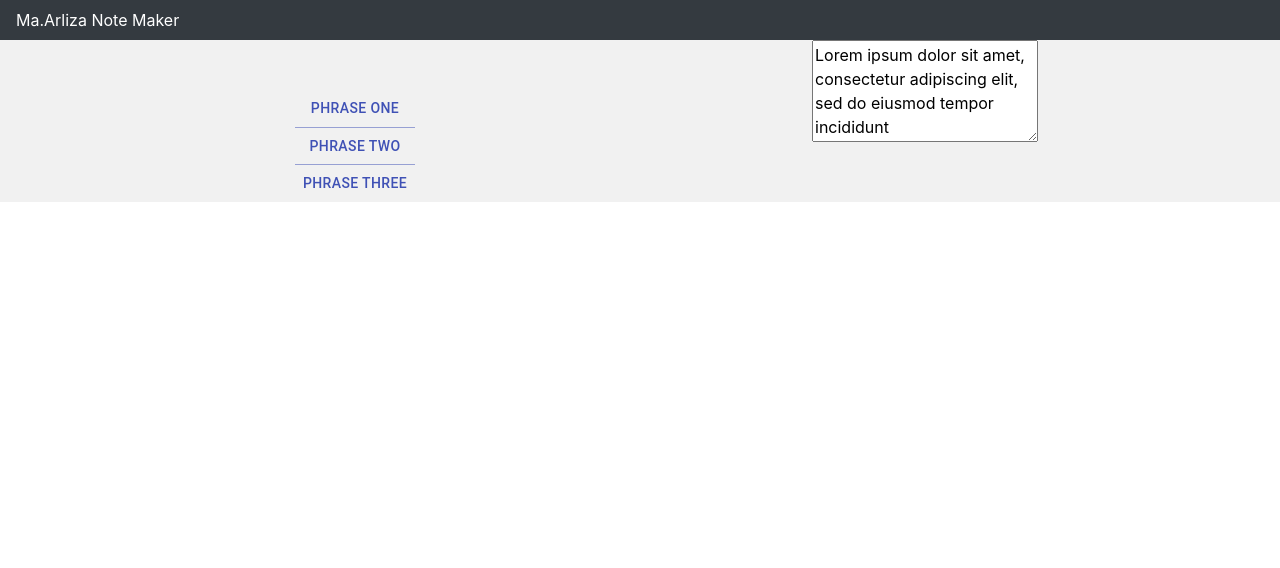
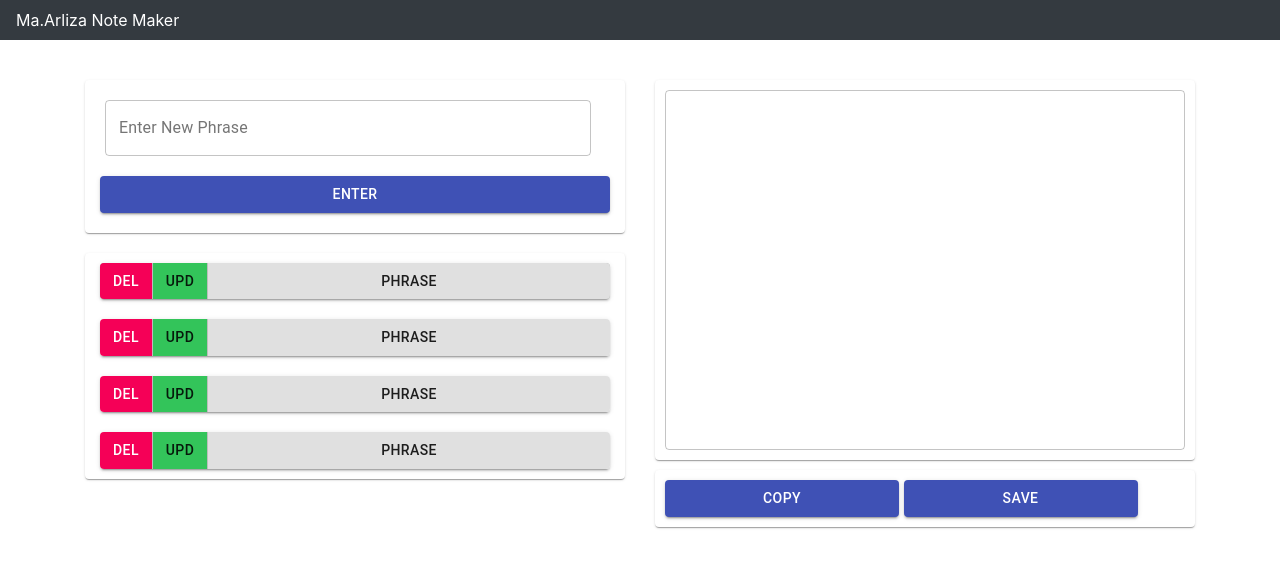
Before and after one commit to franco-dev0621/nw-note-maker-app, a React app: page / in a window 1280 px wide. Shown: the top 568 px of the page. Built offline with nearby package versions, Linux system fonts and the light colour scheme.

Commit message:
app outline

```diff
--- a/src/App.js
+++ b/src/App.js
@@ -1,13 +1,13 @@
 import React from 'react';
 import './App.css';
 import NavBar from './components/Navbar';
-import Buttons from './components/Buttons';
+import Main from './components/Main';
 
 function App() {
   return (
-    <div className="App" style={{backgroundColor: '#f1f1f1'}}>
+    <div>
       <NavBar />
-      <Buttons />
+      <Main />
     </div>
   );
 }
--- a/src/components/Buttons.js
+++ /dev/null
@@ -1,36 +0,0 @@
-import React, { Component } from 'react'
-import { Button, ButtonGroup, TextareaAutosize} from '@material-ui/core/';
-import { Container, Row, Col } from 'reactstrap';
-
-export default class Buttons extends Component {
-    render() {
-        return (
-            <Container>
-                <Row>
-                    <Col>
-                        <ButtonGroup
-                            orientation="vertical"
-                            color="primary"
-                            aria-label="vertical contained primary button group"
-                            variant="text"
-                            style={{marginTop: '50px'}}
-                            >
-                            <Button>Phrase One</Button>
-                            <Button>Phrase Two</Button>
-                            <Button>Phrase Three</Button>
-                        </ButtonGroup>
-                    </Col>
-                    <Col>
-                    <TextareaAutosize
-                    rowsMax={4}
-                    aria-label="maximum height"
-                    placeholder="Maximum 4 rows"
-                    defaultValue="Lorem ipsum dolor sit amet, consectetur adipiscing elit, sed do eiusmod tempor incididunt
-                        ut labore et dolore magna aliqua."
-                  />
-                    </Col>
-                </Row>
-            </Container>
-        )
-    }
-}
--- /dev/null
+++ b/src/components/Main.js
@@ -0,0 +1,123 @@
+import React, {useState} from 'react'
+import { Container, Row, Col } from 'reactstrap'
+import { Paper, TextField, Button, ButtonGroup } from "@material-ui/core"
+
+const Main = () => {
+
+    return (
+        <Container
+            style={{marginTop: '40px'}}>
+            <Row>
+                <Col>
+                    <Paper
+                        style={{marginBottom: "20px"}}>
+                        <TextField
+                            id="outlined-helperText"
+                            label="Enter New Phrase"
+                            variant="outlined"
+                            style={{
+                                width: '90%',
+                                marginTop: '20px',
+                                marginBottom: '20px',
+                                marginLeft: '20px',
+                            }}
+                        />
+                        <Container>
+                            <Button
+                                variant="contained"
+                                color="primary"
+                                style={{
+                                    width: '100%',
+                                    marginBottom: "20px"
+                                }}
+                            >
+                                Enter
+                            </Button>
+                        </Container>
+                    </Paper>
+                    <Paper>
+                        <Container>
+                            <ButtonGroup
+                                variant="contained"
+                                style={{
+                                    width: '100%',
+                                    marginTop: '10px',
+                                    marginBottom: '10px',
+                                    backgroundColor: '#afb3b0'
+                                }}>
+                                    <Button color="secondary">DEL</Button>
+                                    <Button color="warning" style={{backgroundColor: '#33c45a'}}>UPD</Button>
+                                    <Button style={{width: '100%'}}>PHRASE</Button>
+                            </ButtonGroup>
+                            <ButtonGroup
+                            variant="contained"
+                            style={{
+                                width: '100%',
+                                marginTop: '10px',
+                                marginBottom: '10px'
+                            }}>
+                                <Button color="secondary">DEL</Button>
+                                <Button color="warning" style={{backgroundColor: '#33c45a'}}>UPD</Button>
+                                <Button style={{width: '100%'}}>PHRASE</Button>
+                            </ButtonGroup>
+                            <ButtonGroup
+                            variant="contained"
+                            style={{
+                                width: '100%',
+                                marginTop: '10px',
+                                marginBottom: '10px'
+                            }}>
+                                <Button color="secondary">DEL</Button>
+                                <Button color="warning" style={{backgroundColor: '#33c45a'}}>UPD</Button>
+                                <Button style={{width: '100%'}}>PHRASE</Button>
+                            </ButtonGroup>
+                            <ButtonGroup
+                            variant="contained"
+                            style={{
+                                width: '100%',
+                                marginTop: '10px',
+                                marginBottom: '10px'
+                            }}>
+                                <Button color="secondary">DEL</Button>
+                                <Button color="warning" style={{backgroundColor: '#33c45a'}}>UPD</Button>
+                                <Button style={{width: '100%'}}>PHRASE</Button>
+                            </ButtonGroup>
+                        </Container>
+                    </Paper>
+                </Col>
+                <Col>
+                    <Paper>
+                    <TextField
+                        id="outlined-multiline-static"
+                        multiline
+                        rows={17}
+                        variant="outlined"
+                        style={{
+                            padding: '10px',
+                            width: '100%'
+                        }}
+                    />
+                    </Paper>
+                    <Paper style={{
+                        padding: '10px',
+                        marginTop: '10px'
+                    }}>
+                    <Button
+                        variant="contained"
+                        color="primary"
+                        style={{width: '45%'}}
+                    >COPY</Button>
+                    {" "}
+                    <Button
+                        variant="contained"
+                        color="primary"
+                        style={{width: '45%'}}
+                    >SAVE</Button>
+                    </Paper>
+                </Col>
+            </Row>
+        </Container>
+    )
+}
+
+export default Main
```
